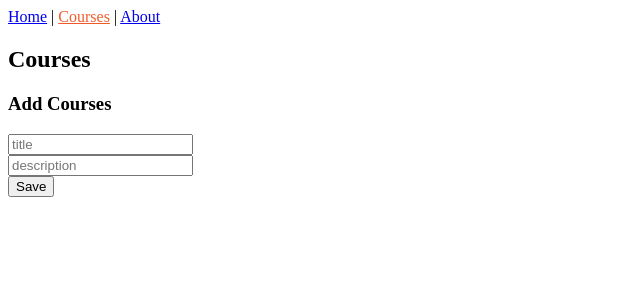
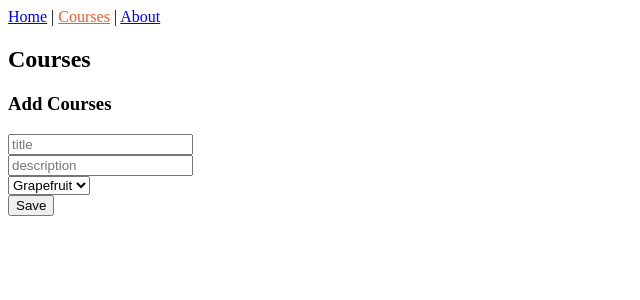
Before and after one commit to ParthPatel133/react-redux-app, a React (Create React App) app: page /courses in a window 1280 px wide. Shown: the top 300 px of the page, without its empty margins (0-640 px from the left). Built offline with nearby package versions, Linux system fonts and the light colour scheme; what redux-immutable-state-invariant would draw is missing.

Commit message:
pass select options form data to redux

```diff
--- a/src/components/courses/CoursesPage.js
+++ b/src/components/courses/CoursesPage.js
@@ -7,6 +7,7 @@ const CoursesPage = () => {
   const [courseState, setCourseState] = useState({
     title: '',
     description: '',
+    dropdown: '',
   });
   const dispatch = useDispatch();
   const courses = useSelector((state) => state.courses);
@@ -45,11 +46,23 @@ const CoursesPage = () => {
           value={courseState.description}
         />
         <br />
+        <select
+          name='dropdown'
+          value={courseState.dropdown}
+          onChange={handleChange}
+        >
+          <option value='grapefruit'>Grapefruit</option>
+          <option value='lime'>Lime</option>
+          <option value='coconut'>Coconut</option>
+          <option value='mango'>Mango</option>
+        </select>
+        <br />
         <input type='submit' value='Save' />
         {courses.map((course, index) => (
           <div key={index}>
             <div>title: {course.title}</div>
             <div>description: {course.description}</div>
+            <div>Option: {course.dropdown} </div>
             <br />
           </div>
         ))}
```
Also changed, not shown: 1 other file (tests, documents, lock files or other folders).
